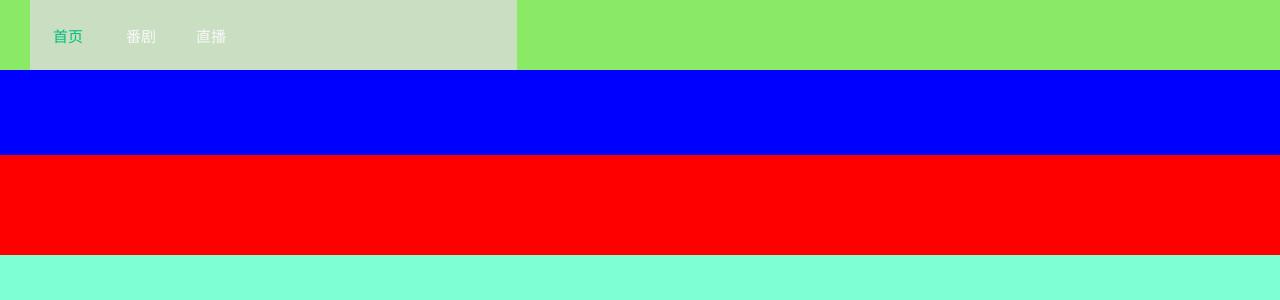
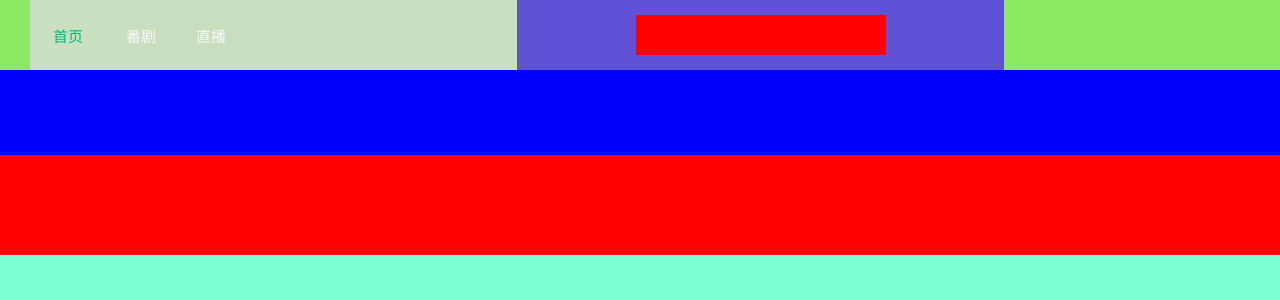
Before and after one commit to oywq3000/AnimePj, a Vue app: page / in a window 1280 px wide. Shown: the top 300 px of the page. Built offline with nearby package versions, Linux system fonts and the light colour scheme.

Commit message:
primary construction of search zero

```diff
--- a/src/components/HomePage/homepage.vue
+++ b/src/components/HomePage/homepage.vue
@@ -2,10 +2,13 @@
   <div class="header_bar">
     <div class="header_min_bar_top">
     <ul class="right_entry">
-        <li class="liDisplay"><a href="">首页</a></li>
+        <li class="liDisplay"><a href="#">首页</a></li>
         <li class="liDisplay">番剧</li>
         <li class="liDisplay">直播</li>
     </ul>
+    <div class="header_search">
+      <form class="search_form"></form>
+    </div>
     </div>
   </div>
   <div class="header_channel"></div>
@@ -13,6 +16,9 @@
 </template>
 <script>
 </script>
+
+
+
 <style>
 .header_bar {
   background: blue;
@@ -33,6 +39,7 @@
     background: rgb(138, 234, 101);
   width: 1920px;
   height: 70px;
+  display: flex;
 }
 .right_entry{
     background: rgb(202, 222, 194);
@@ -51,4 +58,18 @@
   margin: 20px;
 
 }
+.header_search{
+  background: rgb(95, 82, 214);
+  width: 487px;
+  height: 70px;
+  display: flex;
+  justify-content: center;
+  align-items: center;
+}
+.search_form{
+    width: 250px;
+    height: 40px;
+    border-radius: 8xp;
+    background: red;
+}
 </style>
```
